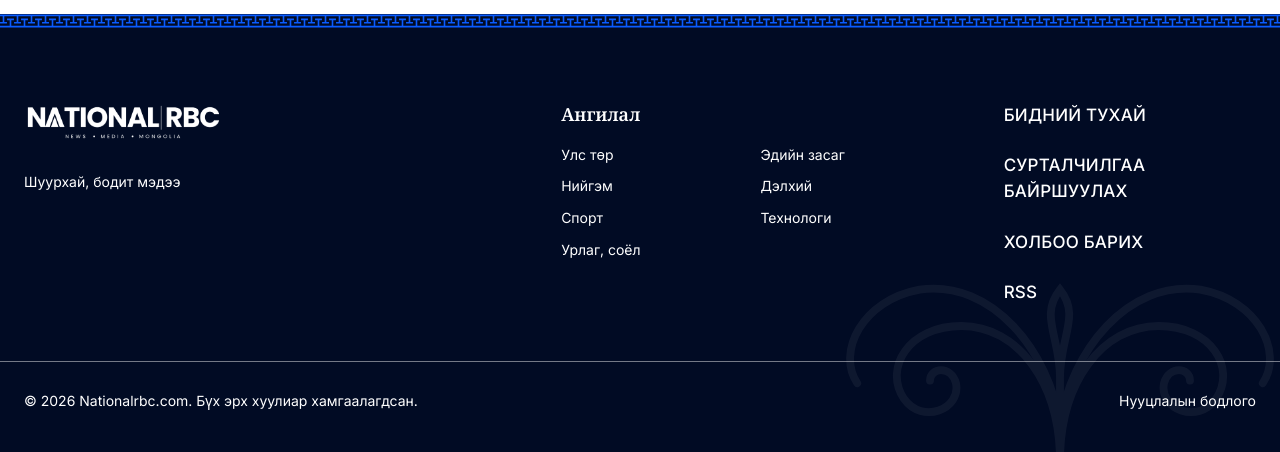
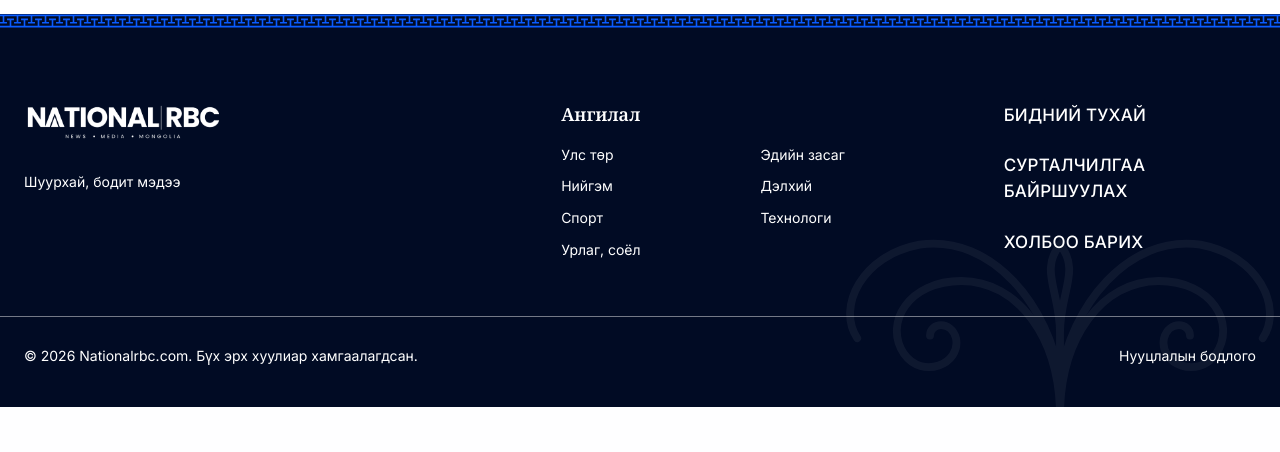
Before and after one commit to ItzMESs/medee, a PHP site: page / in a window 1280 px wide. Shown: the part 2287-2739 px from the top of the page. After the commit the page ends 2694 px from the top, so only its background shows below. Run offline with PHP 8.4, Linux system fonts and the light colour scheme; data comes from the database, SQL or seed files in the repository; data that the repository does not hold is empty; some libraries are stand-ins or nearby versions.

Commit message:
Хөлийн хэсгээс RSS холбоосыг нуув
Co-Authored-By: Claude Opus 5.5 <noreply@anthropic.com>
Claude-Session: https://claude.ai/code/session_01JvAJfAud3Ah2p7wG7HWkKJ

```diff
--- a/php/templates/footer.php
+++ b/php/templates/footer.php
@@ -24,7 +24,6 @@
     </div>
     <ul class="footer-links">
       <?php foreach (footer_pages() as $pg): if ($pg['in_footer']): ?><li><a href="<?= url('/p/' . $pg['slug']) ?>"><?= e($pg['title']) ?></a></li><?php endif; endforeach; ?>
-      <li><a href="<?= url('/rss.xml') ?>">RSS</a></li>
     </ul>
   </div>
   <div class="container footer-bottom">
```
